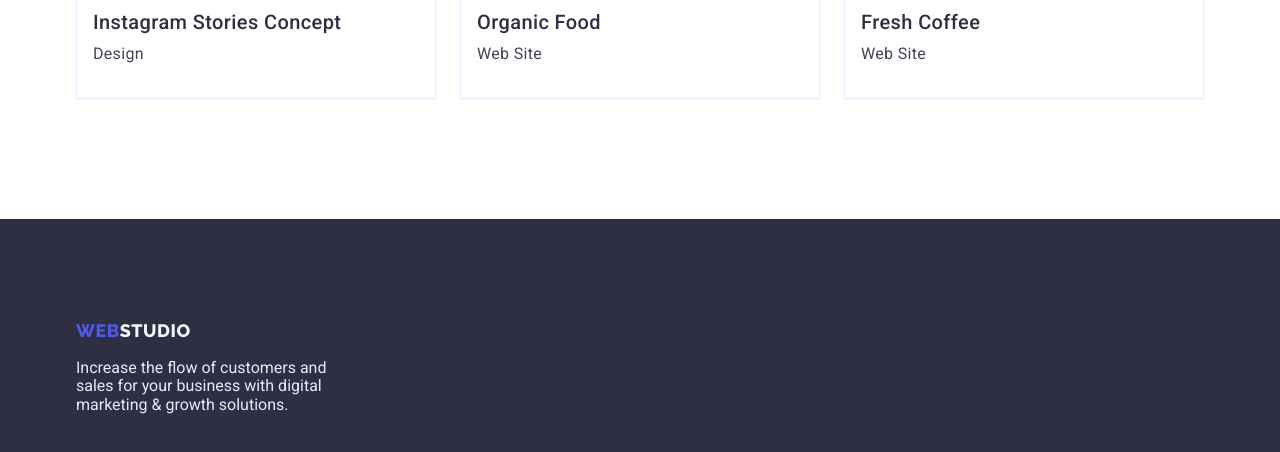
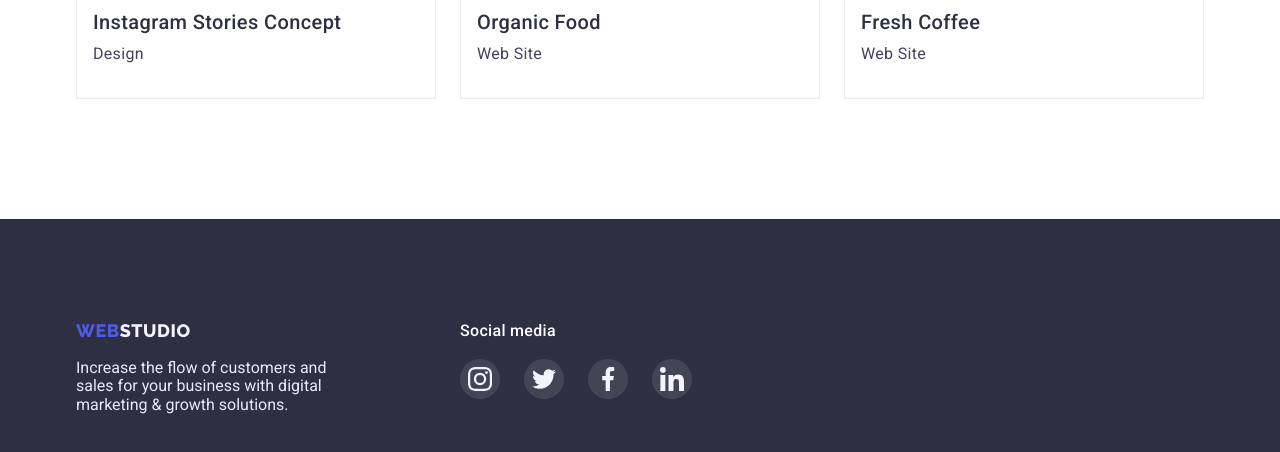
Before and after one commit to redrowan/goit-markup-hw-04, a plain HTML site: page portfolio.html in a window 1280 px wide. Shown: the part 1551-2003 px from the top of the page. Drawn offline with nearby package versions, Linux system fonts and the light colour scheme.

Commit message:
done before review 2

```diff
--- a/portfolio.html
+++ b/portfolio.html
@@ -179,12 +179,47 @@
       </section>
     </main>
     <footer class="footer-background">
-      <div class="container">
-        <a href="./index.html" class="logo-footer">WEB<span>STUDIO</span></a>
-        <p class="footer-description">
-          Increase the flow of customers and sales for your business with
-          digital marketing & growth solutions.
-        </p>
+      <div class="container fuck">
+        <div class="container-logo">
+          <a href="./index.html" class="logo-footer">WEB<span>STUDIO</span></a>
+          <p class="footer-description">
+            Increase the flow of customers and sales for your business with
+            digital marketing & growth solutions.
+          </p>
+        </div>
+        <div class="container-socials">
+          <p class="social-media">Social media</p>
+          <ul class="social-footer">
+            <li class="members-sociallinks">
+              <a href class="sociallinks-footer">
+                <svg width="24px" height="24px">
+                  <use href="./images/sprite.svg#icon-instagram"></use>
+                </svg>
+              </a>
+            </li>
+            <li class="members-sociallinks">
+              <a href class="sociallinks-footer">
+                <svg width="24px" height="24px">
+                  <use href="./images/sprite.svg#icon-twitter"></use>
+                </svg>
+              </a>
+            </li>
+            <li class="members-sociallinks">
+              <a href class="sociallinks-footer">
+                <svg width="24px" height="24px">
+                  <use href="./images/sprite.svg#icon-facebook"></use>
+                </svg>
+              </a>
+            </li>
+            <li class="members-sociallinks">
+              <a href class="sociallinks-footer">
+                <svg width="24px" height="24px">
+                  <use href="./images/sprite.svg#icon-linkedin"></use>
+                </svg>
+              </a>
+            </li>
+          </ul>
+        </div>
       </div>
     </footer>
   </body>
```
